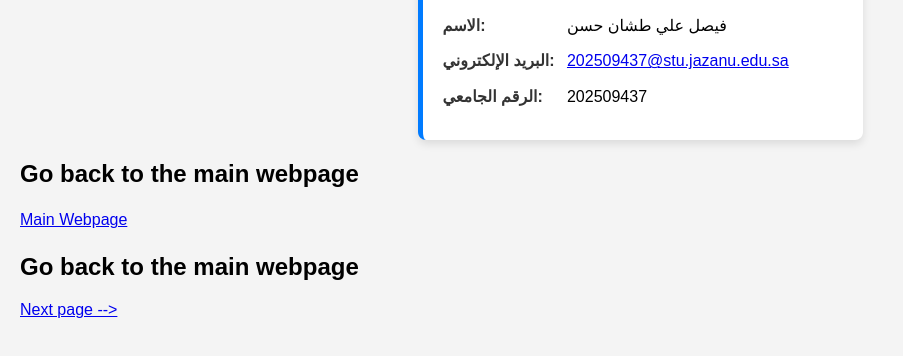
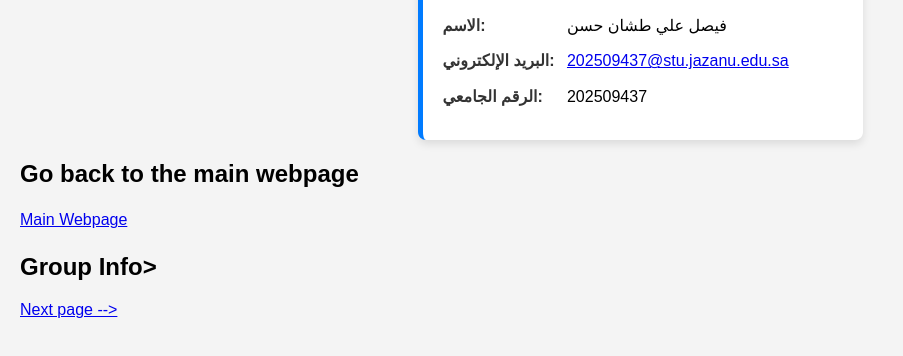
Before and after one commit to faisalali303e-tech/Faisal-ali-Profile, a plain HTML site: page index.html in a window 1280 px wide. Shown: the part 120-476 px from the top of the page, without its empty margins (0-903 px from the left). Drawn offline with Linux system fonts and the light colour scheme.

Commit message:
Update index.html

```diff
--- a/index.html
+++ b/index.html
@@ -50,5 +50,5 @@
 </html>
 <h2 id="Main-Webpage">Go back to the main webpage</h2>
 <p><a href="https://faisalali303e-tech.github.io/" target="_blank" rel="noopener noreferrer">Main Webpage</a></p>
-<h2 id="Main-Webpage">Go back to the main webpage</h2>
+<h2 id="Profiles">Group Info></h2>
 <a href="https://bnhk8876-star.github.io/bnhk8876-sta/" class="right-aligned-link">Next page --></a>
```
